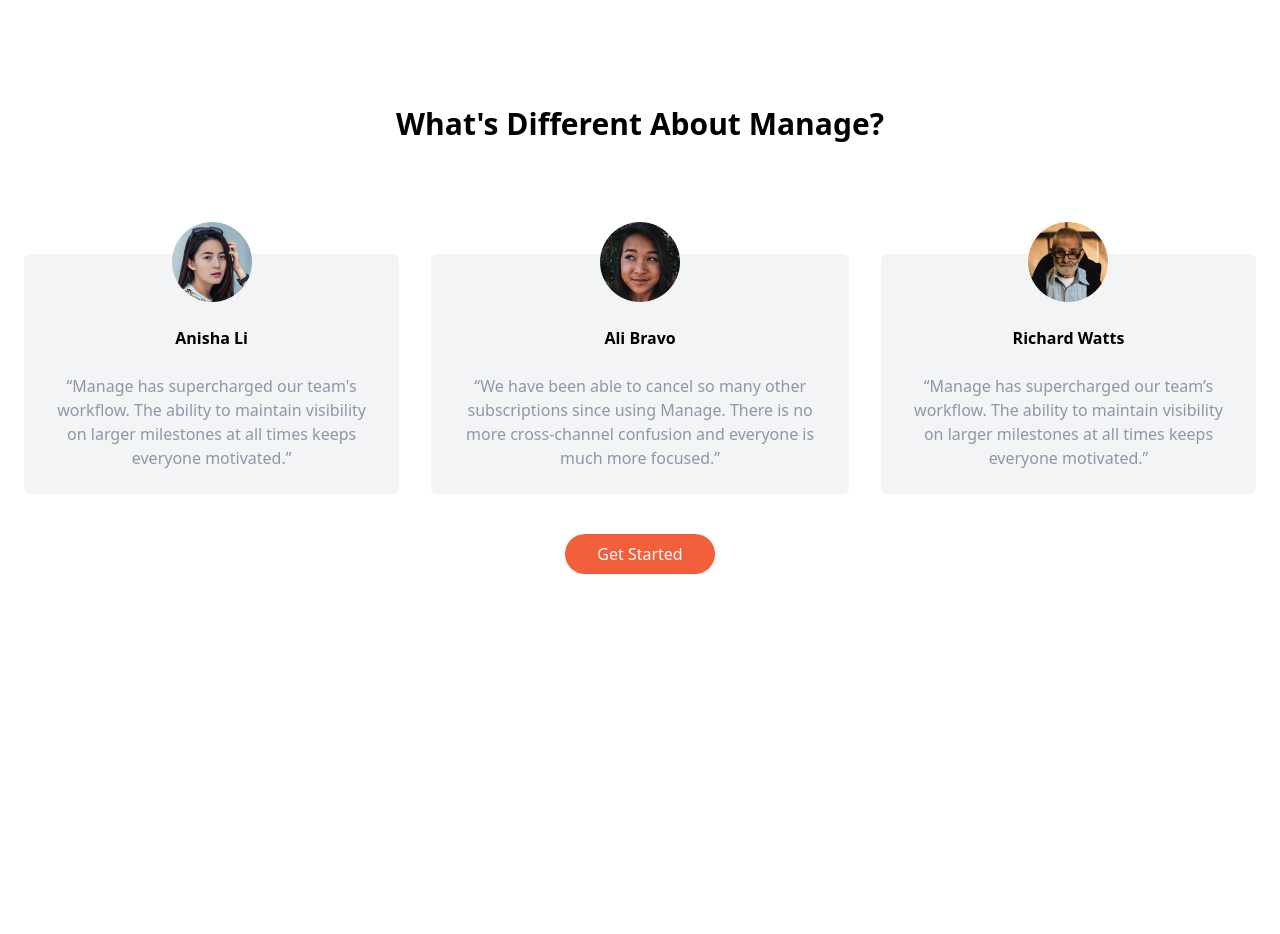
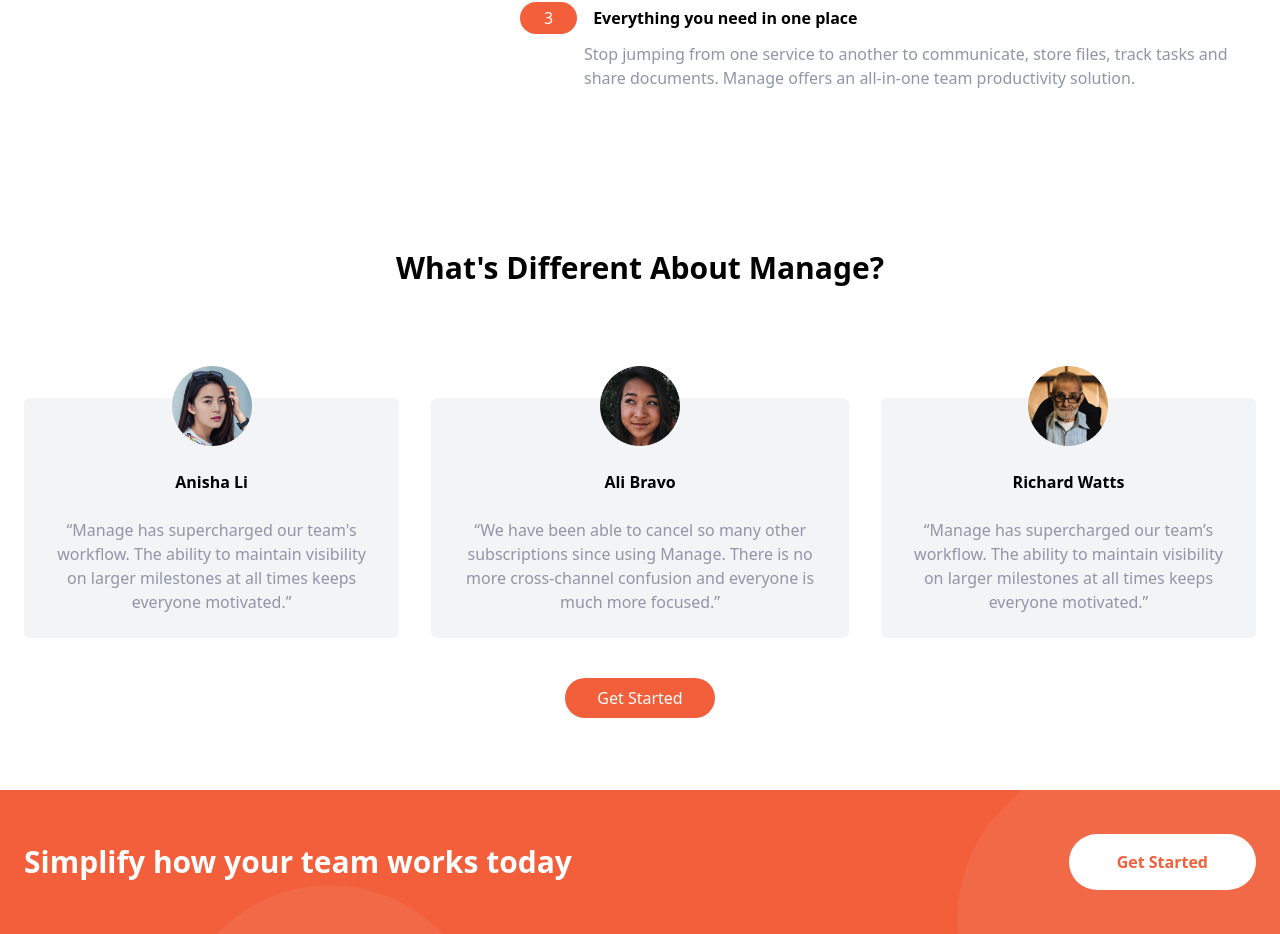
Before and after one commit to PabloNatan/tailwind-landing-page, a Next.js app: page / in a window 1280 px wide. Shown: the part 1186-2120 px from the top of the page. Before the commit the page ends 1784 px from the top, so only its background shows below. Built offline with nearby package versions, Linux system fonts and the light colour scheme.

Commit message:
feat: create CallToAction section and container to wrap page

```diff
--- /dev/null
+++ b/src/components/CallToAction/index.tsx
@@ -0,0 +1,18 @@
+import React from "react";
+
+const CallToAction = () => {
+  return (
+    <section
+      id="cta"
+      className="h-36 flex items-center  justify-between px-6 mt-12 bg-brightRed"
+    >
+      <h2 className="text-white text-3xl font-bold">
+        Simplify how your team works today
+      </h2>
+
+      <button className="btn-secondary px-12 py-4 text-md">Get Started</button>
+    </section>
+  );
+};
+
+export default CallToAction;
--- /dev/null
+++ b/src/components/Container/index.tsx
@@ -0,0 +1,7 @@
+import React from "react";
+
+const Container: React.FC = ({ children }) => {
+  return <div className="max-w-7xl p-6 mx-auto xl:px-30">{children}</div>;
+};
+
+export default Container;
--- a/src/components/Features/index.tsx
+++ b/src/components/Features/index.tsx
@@ -1,3 +1,4 @@
+import Container from "components/Container";
 import Feature from "components/Feature";
 import React from "react";
 
@@ -20,6 +21,7 @@
     },
   ];
   return (
+    <Container>
       <div className="mt-28 flex flex-col md:flex-row md:mt-36 md:justify-between md:items-center">
         <div className="flex flex-col space-y-12 mb-8 md:max-w-sm lg:max-w-md">
           <h2 className="font-bold text-3xl text-center md:text-left">
@@ -42,6 +44,7 @@
           ))}
         </div>
       </div>
+    </Container>
   );
 };
 
--- a/src/components/Hero/index.tsx
+++ b/src/components/Hero/index.tsx
@@ -2,9 +2,11 @@
 import React from "react";
 
 import heroImage from "assets/illustration-intro.svg";
+import Container from "components/Container";
 
 const Hero = () => {
   return (
+    <Container>
       <div className="flex flex-col-reverse items-center mt-10 md:flex-row md:justify-between">
         <div className="flex flex-col space-y-12 md:w-1/2 md:mt-16">
           <h1 className="text-center text-4xl font-bold md:max-w-md md:text-left md:text-5xl lg:text-6xl">
@@ -25,6 +27,7 @@
           <Image src={heroImage} alt="An table, and donnut chart" />
         </div>
       </div>
+    </Container>
   );
 };
 
--- a/src/components/Navbar/index.tsx
+++ b/src/components/Navbar/index.tsx
@@ -2,6 +2,7 @@
 import React, { useRef } from "react";
 import logo from "assets/logo.svg";
 import CustomLink from "components/CustomLink";
+import Container from "components/Container";
 const Navbar = () => {
   const navRef = useRef<HTMLUListElement>(null);
   const buttonRef = useRef<HTMLButtonElement>(null);
@@ -11,6 +12,7 @@
     navRef.current?.classList.toggle("-translate-y-80");
   }
   return (
+    <Container>
       <nav className="flex justify-between items-center relative">
         <Image src={logo} alt="Manage logo" className="h-30 min-w-min" />
 
@@ -51,6 +53,7 @@
           <span className="hamburger-bottom"></span>
         </button>
       </nav>
+    </Container>
   );
 };
 
--- a/src/components/Testimonials/index.tsx
+++ b/src/components/Testimonials/index.tsx
@@ -1,3 +1,4 @@
+import Container from "components/Container";
 import Testimonial from "components/Testimonial";
 import React from "react";
 import { ITestimonial } from "types/Testimonial";
@@ -36,6 +37,7 @@
     },
   ];
   return (
+    <Container>
       <div className="mt-20 flex flex-col">
         <div>
           <h2 className="font-bold text-3xl text-center mb-20">
@@ -51,6 +53,7 @@
 
         <button className="btn-primary  px-8 py-2 mx-auto">Get Started</button>
       </div>
+    </Container>
   );
 };
 
--- a/src/pages/index.tsx
+++ b/src/pages/index.tsx
@@ -1,3 +1,4 @@
+import CallToAction from "components/CallToAction";
 import Features from "components/Features";
 import Hero from "components/Hero";
 import Testimonials from "components/Testimonials";
@@ -6,11 +7,12 @@
 
 const Home: NextPage = () => {
   return (
-    <div className="max-w-7xl p-6 mx-auto xl:px-30" id="hero">
+    <div id="hero">
       <Navbar />
       <Hero />
       <Features />
       <Testimonials />
+      <CallToAction />
     </div>
   );
 };
--- a/src/styles/globals.css
+++ b/src/styles/globals.css
@@ -9,6 +9,10 @@
 
   .btn-primary {
     @apply text-white bg-brightRed rounded-full hover:bg-brightRedLight transition-colors duration-300 whitespace-nowrap;
+  }
+
+  .btn-secondary {
+    @apply text-brightRed font-bold bg-white rounded-full hover:bg-gray-900 transition-colors duration-300 whitespace-nowrap;
   }
 
   .nav-mobile {
@@ -24,23 +28,30 @@
   background: url("../assets/bg-tablet-pattern.svg");
   background-repeat: no-repeat;
   background-size: 800px;
-  background-position: 90% -100%;
+  background-position: 90% -50%;
 }
 
-/* #cta {
+#cta {
   background-image: url("../assets/bg-simplify-section-desktop.svg");
   background-repeat: no-repeat;
-} */
+}
 
-@media (max-width: 576px) {
+@media (max-width: 768px) {
   #hero {
     background-position: 50px -50px;
     background-size: 500px;
   }
 
-  /* #cta {
+  #cta {
     background-image: url("../assets/bg-simplify-section-mobile.svg");
-  } */
+  }
+}
+
+@media (min-width: 768px) {
+  #hero {
+    background-position: 40% -20%;
+    background-size: 800px;
+  }
 }
 
 /* Hamburger Menu */
```
Lines whose indentation alone changed are shown as unchanged.
